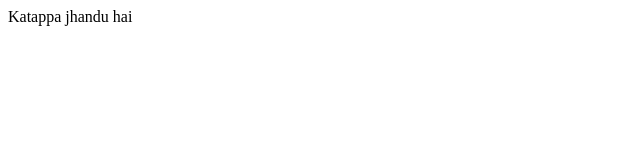
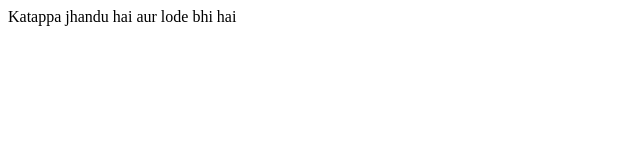
Before and after one commit to himgovaka/Covid_19_Vaccine_Info, a plain HTML site: page index.html in a window 1280 px wide. Shown: the whole page, without its empty margins (0-640 px from the left). Drawn offline with Linux system fonts and the light colour scheme.

Commit message:
Update index.html

```diff
--- a/index.html
+++ b/index.html
@@ -2,5 +2,6 @@
   <head>
     <title>Bhuralal Bagri</title>
      Katappa jhandu hai
+     aur lode bhi hai
   </head>
 </html>
```
